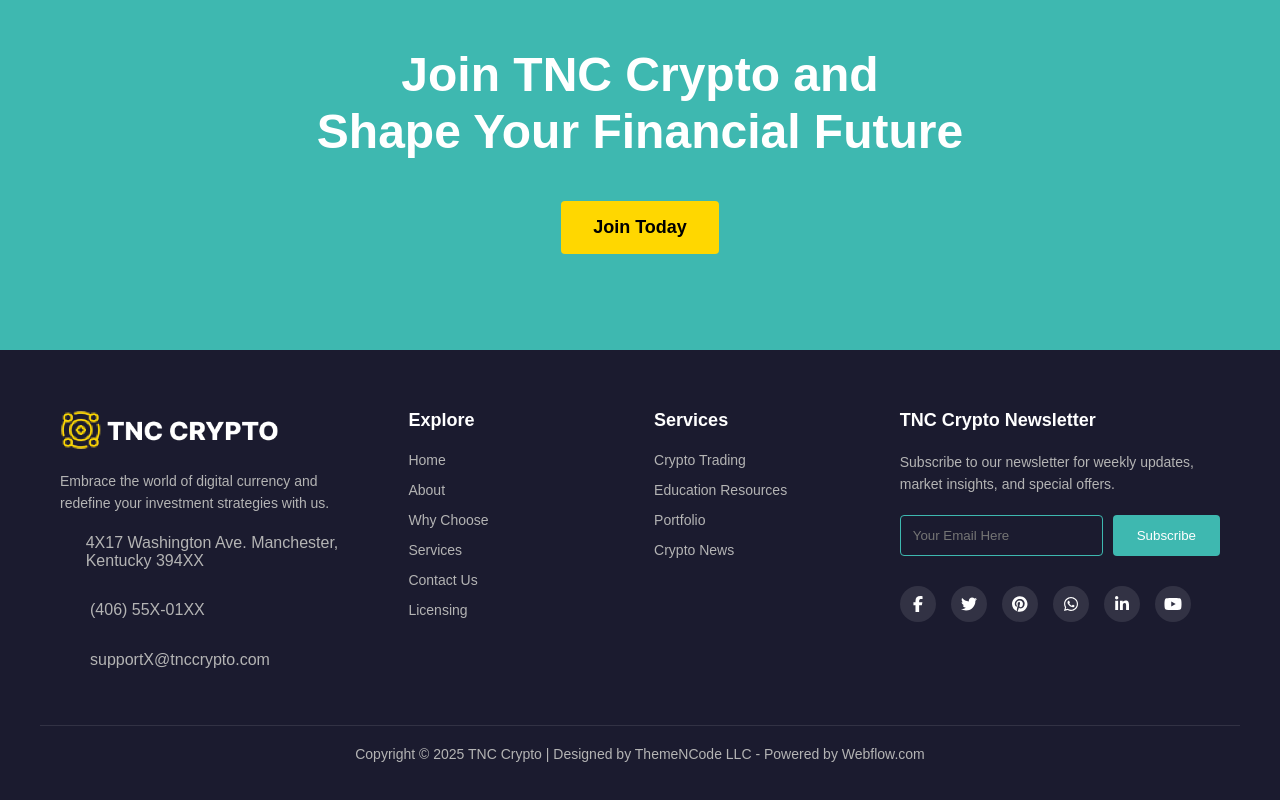
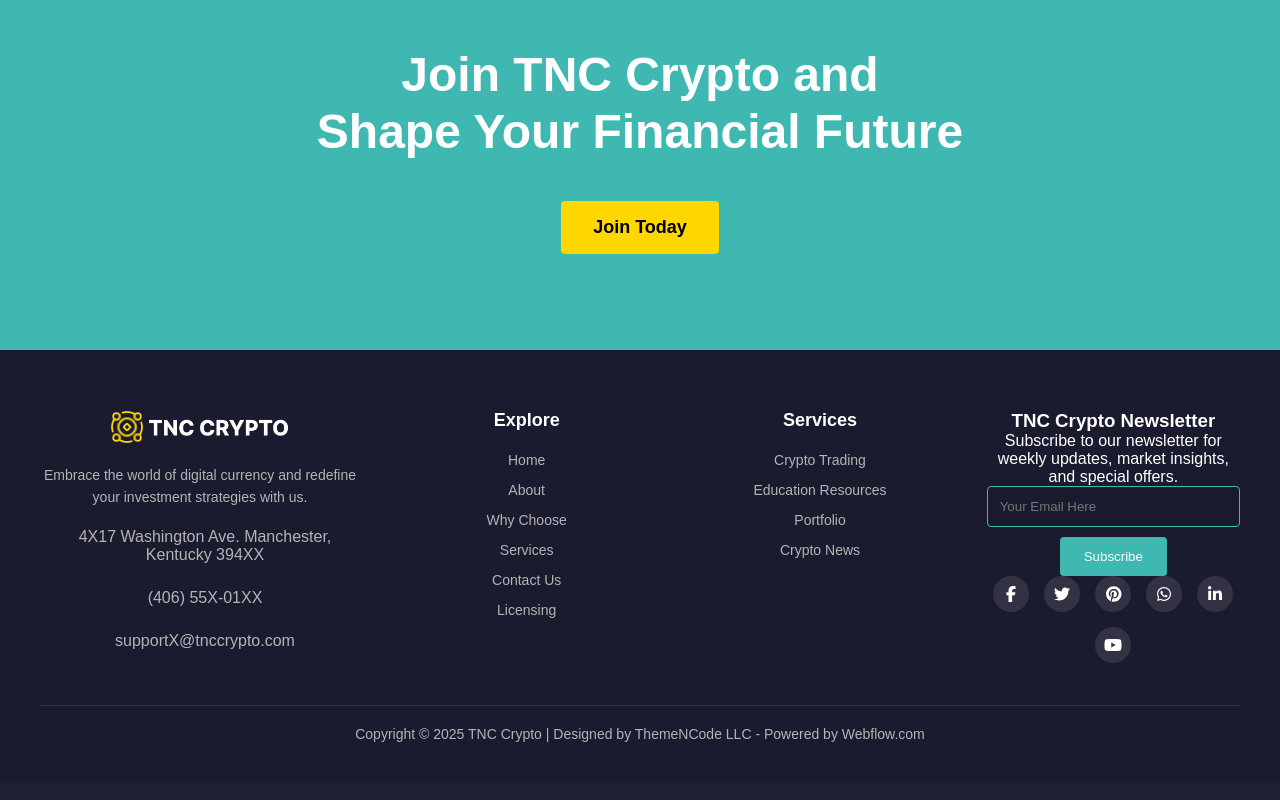
Before and after one commit to 99SheryarKarim/TNC-crypto, a React (Vite) app: page / in a window 1280 px wide. Shown: the part 4663-5463 px from the top of the page. Built offline with nearby package versions, Linux system fonts and the light colour scheme.

Commit message:
Made pricing cards smaller for mobile screens

```diff
--- a/src/pages/Footer/Footer.css
+++ b/src/pages/Footer/Footer.css
@@ -1,39 +1,37 @@
 .footer {
   background-color: #1b1b2f;
   color: #fff;
-    padding: 60px 0 20px;
+  padding: 60px 20px 20px; /* Added side padding for better spacing */
   font-family: Arial, sans-serif;
+  width: 100%;
+  box-sizing: border-box;
 }
 
 .footer-content {
   max-width: 1200px;
   margin: 0 auto;
-    padding: 0 20px;
   display: grid;
-    grid-template-columns: 1.5fr 1fr 1fr 1.5fr;
+  grid-template-columns: 1fr 1fr 1fr 1fr;
   gap: 40px;
 }
 
 /* Brand Section */
 .footer-brand {
-    max-width: 300px;
+  max-width: 100%;
+  text-align: center;
 }
 
 .footer-logo {
   display: flex;
   align-items: center;
   gap: 10px;
+  justify-content: center;
   margin-bottom: 20px;
 }
 
 .footer-logo img {
-    width: 220px;
-    height: 40px;
-  }
-
-  .footer-logo h2 {
-    font-size: 24px;
-    margin: 0;
+  width: 180px; /* Adjusted for better mobile display */
+  height: auto;
 }
 
 .footer-description {
@@ -47,18 +45,24 @@
 .contact-info {
   display: flex;
   flex-direction: column;
-    gap: 15px;
+  gap: 10px;
+  align-items: center;
 }
 
 .contact-item {
   display: flex;
-    align-items: flex-start;
+  align-items: center;
   gap: 10px;
   color: #b4b4b4;
   font-size: 14px;
+  text-align: center;
 }
 
 /* Links Sections */
+.footer-links {
+  text-align: center;
+}
+
 .footer-links h3 {
   color: #fff;
   font-size: 18px;
@@ -88,33 +92,26 @@
 }
 
 /* Newsletter Section */
-  .footer-newsletter h3 {
-    color: #fff;
-    font-size: 18px;
-    margin-bottom: 20px;
-    font-weight: 600;
-  }
-
-  .footer-newsletter p {
-    color: #b4b4b4;
-    font-size: 14px;
-    margin-bottom: 20px;
-    line-height: 1.6;
+.footer-newsletter {
+  text-align: center;
 }
 
 .newsletter-form {
   display: flex;
+  flex-direction: column;
   gap: 10px;
-    margin-bottom: 30px;
+  align-items: center;
 }
 
 .newsletter-form input {
-    flex: 1;
+  width: 100%;
+  max-width: 300px;
   padding: 12px;
   border: 1px solid #3eb8b0;
   border-radius: 4px;
   background-color: transparent;
   color: #fff;
+  box-sizing: border-box;
 }
 
 .newsletter-form button {
@@ -134,7 +131,9 @@
 /* Social Links */
 .social-links {
   display: flex;
+  justify-content: center;
   gap: 15px;
+  flex-wrap: wrap;
 }
 
 .social-icon {
@@ -172,25 +171,19 @@
 @media (max-width: 1024px) {
   .footer-content {
       grid-template-columns: 1fr 1fr;
-      gap: 40px;
-    }
-
-    .footer-brand {
-      grid-column: 1 / -1;
-      max-width: none;
+      gap: 30px;
   }
 }
 
 @media (max-width: 768px) {
   .footer-content {
       grid-template-columns: 1fr;
-      gap: 40px;
+      text-align: center;
+      gap: 30px;
   }
 
-    .footer-brand,
-    .footer-links,
-    .footer-newsletter {
-      text-align: center;
+  .footer-logo {
+      justify-content: center;
   }
 
   .contact-info {
@@ -206,17 +199,11 @@
   }
 }
 
-  /* Icon styles - Replace with your preferred icon library */
-  .icon-location,
-  .icon-phone,
-  .icon-email,
-  .icon-facebook,
-  .icon-twitter,
-  .icon-pinterest,
-  .icon-whatsapp,
-  .icon-linkedin,
-  .icon-youtube {
-    width: 20px;
-    height: 20px;
-    display: inline-block;
+@media (max-width: 480px) {
+  .footer-content {
+      padding: 0 10px;
   }
+  .newsletter-form input {
+      width: 90%;
+  }
+}
--- a/src/sections/HomeComponents/WhyUs/WhyUs.css
+++ b/src/sections/HomeComponents/WhyUs/WhyUs.css
@@ -73,10 +73,20 @@
       grid-template-columns: repeat(2, 1fr);
     }
   }
-
   @media (max-width: 600px) {
     .features-grid {
       grid-template-columns: 1fr;
+    }
+
+    .feature-card {
+      width: 90%; /* Reduce width on smaller screens */
+      padding: 15px; /* Reduce padding */
+      margin: 0 auto; /* Center the cards */
+    }
+
+    .feature-icon {
+      width: 50px; /* Reduce icon size */
+      height: 50px;
     }
 
     .tnc-heading {
@@ -88,10 +98,10 @@
     }
 
     .feature-title {
-      font-size: 18px;
+      font-size: 16px; /* Reduce title font size */
     }
 
     .feature-description {
-      font-size: 14px;
+      font-size: 13px; /* Reduce description font size */
     }
-  }
+}
--- a/src/sections/HomeComponents/hero/Hero.css
+++ b/src/sections/HomeComponents/hero/Hero.css
@@ -115,10 +115,9 @@
     }
 }
 
-/* 🔹 Responsive Design for Tablets & Mobile */
-@media (max-width: 1024px) {
+/* 🔹 Responsive Design for Tablets & Mobile */@media (max-width: 1024px) {
     .hero {
-        flex-direction: column;
+        flex-direction: column-reverse; /* Moves image above text */
         text-align: center;
         height: auto;
         padding: 10% 5%;
@@ -146,62 +145,3 @@
         width: 70%;
     }
 }
-
-@media (max-width: 768px) {
-    .hero {
-        gap: 20px;
-    }
-
-    .hero-left h1 {
-        font-size: 28px;
-    }
-
-    .hero-left p {
-        font-size: 16px;
-    }
-
-    .hero-buttons {
-        flex-direction: column;
-        align-items: center;
-    }
-
-    .pricing-btn,
-    .download-btn {
-        width: 100%;
-        max-width: 280px;
-        text-align: center;
-    }
-
-    .hero-image {
-        width: 60%;
-    }
-}
-
-@media (max-width: 480px) {
-    .hero {
-        padding: 15% 5%;
-    }
-
-    .hero-left h1 {
-        font-size: 24px;
-    }
-
-    .hero-left p {
-        font-size: 14px;
-    }
-
-    .hero-buttons {
-        flex-direction: column;
-        gap: 15px;
-    }
-
-    .pricing-btn,
-    .download-btn {
-        width: 100%;
-        max-width: 260px;
-    }
-
-    .hero-image {
-        width: 70%;
-    }
-}
```
Lines whose indentation alone changed are shown as unchanged.
